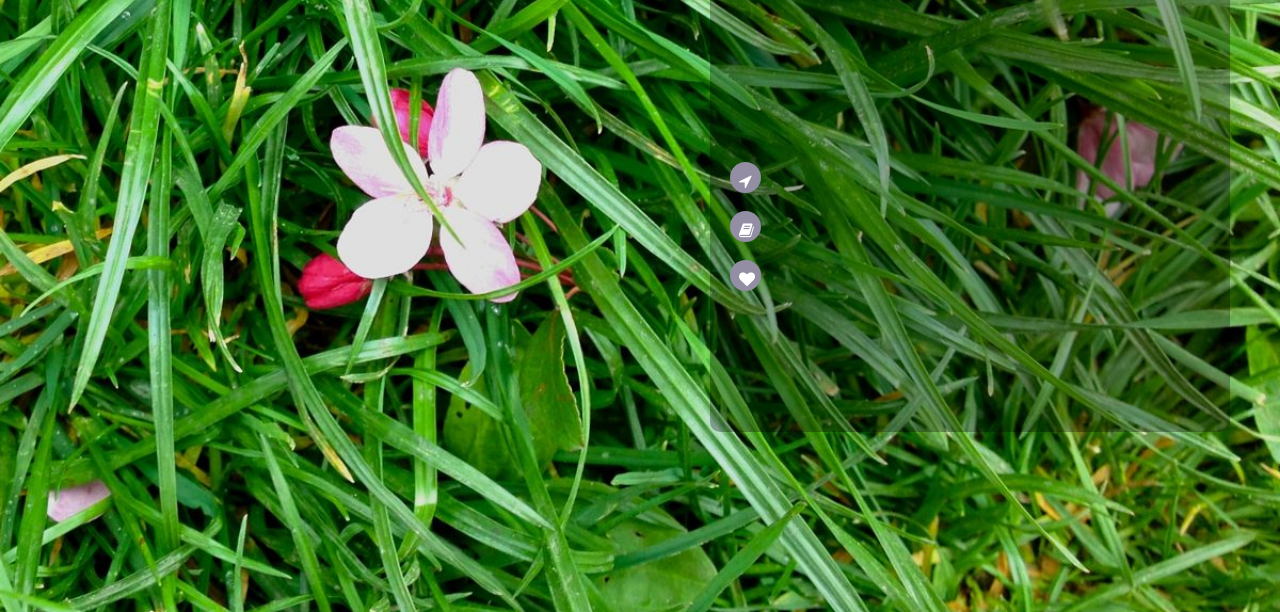
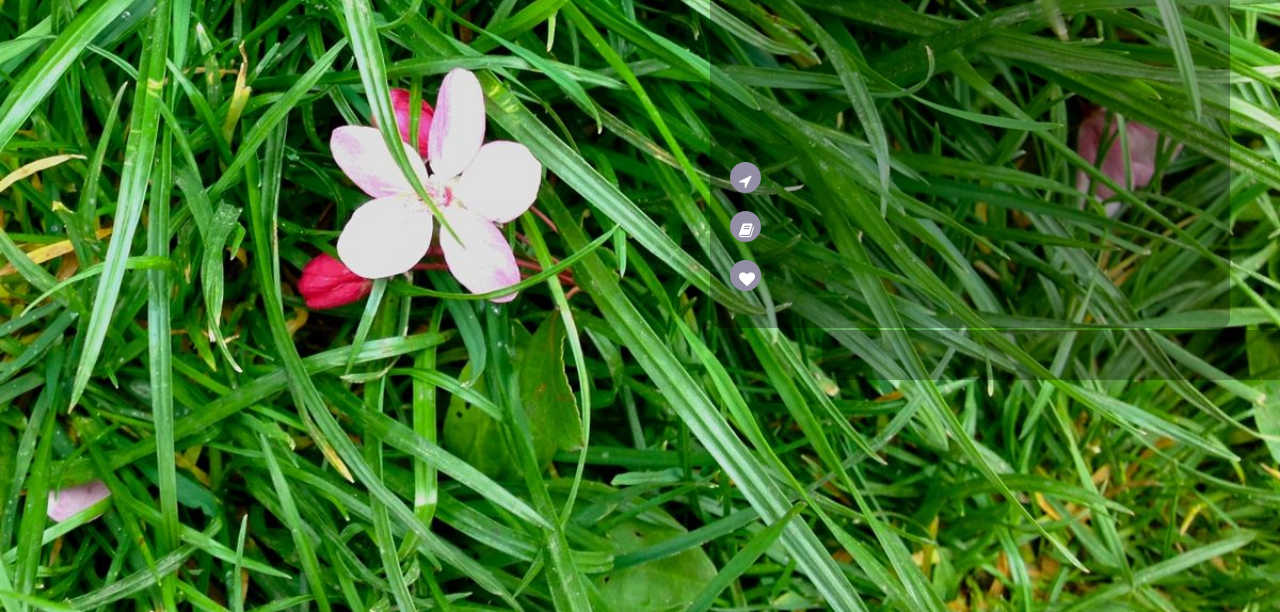
Before and after one commit to magcej/about-me, a plain HTML site: page index.html in a window 1280 px wide. Shown: the part 188-800 px from the top of the page. Drawn offline with Linux system fonts and the light colour scheme.

Commit message:
Background for social links added.

```diff
--- a/index.html
+++ b/index.html
@@ -20,6 +20,9 @@
     <div class="iconback"><i class="fa fa-heart"></i></div>
     </div>
   </div>
+  <div class="social">
+
+  </div>
 </div>
 </body>
 </html>
--- a/style.css
+++ b/style.css
@@ -12,7 +12,7 @@
 .box {
   background: rgba(0, 0, 0, 0.3);
   width: 500px;
-  height: 550px;
+  height: 446px;
   border-radius: 10px;
   float: right;
   margin-top: 50px;
@@ -62,3 +62,14 @@ top: -4px;
 position: relative;
 left: -6px;
 }
+
+.social {
+  height: 50px;
+  width: 520px;
+  background: rgba(0, 0, 0, 0.3);
+  margin-top: 518px;
+  margin-left: 822px;
+  margin-right: 58px;
+  margin-bottom: 50px;
+  border-radius: 10px;
+}
```
